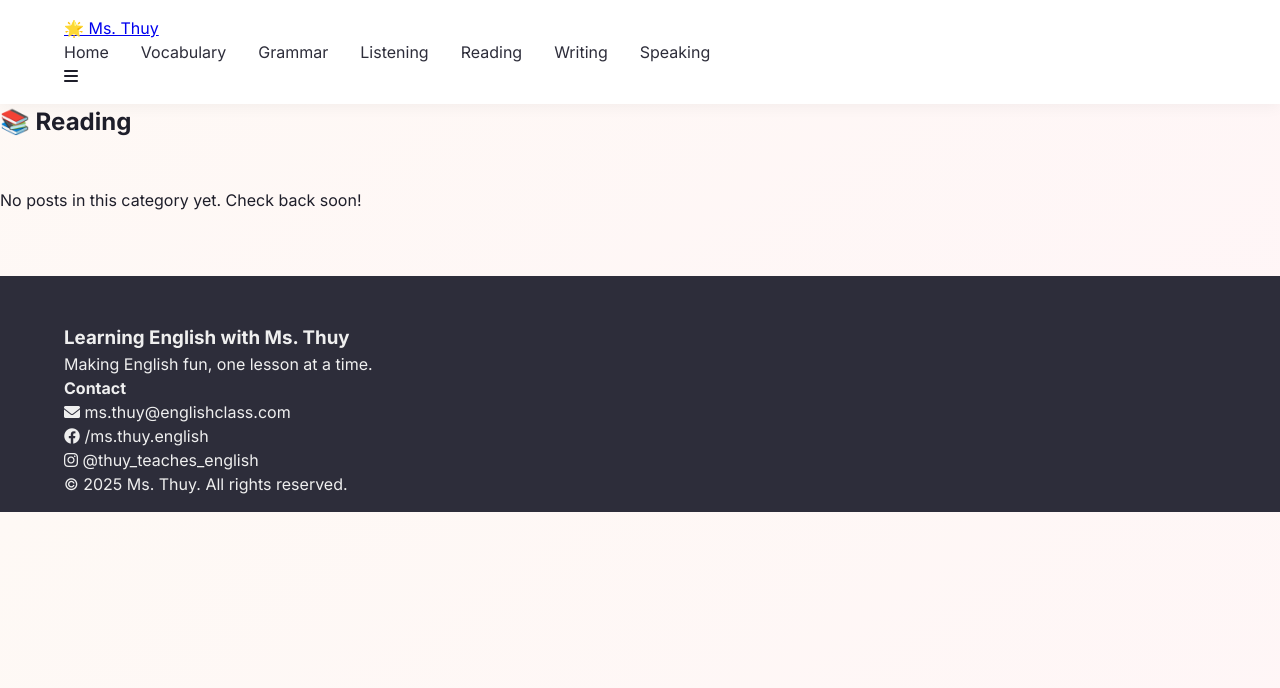
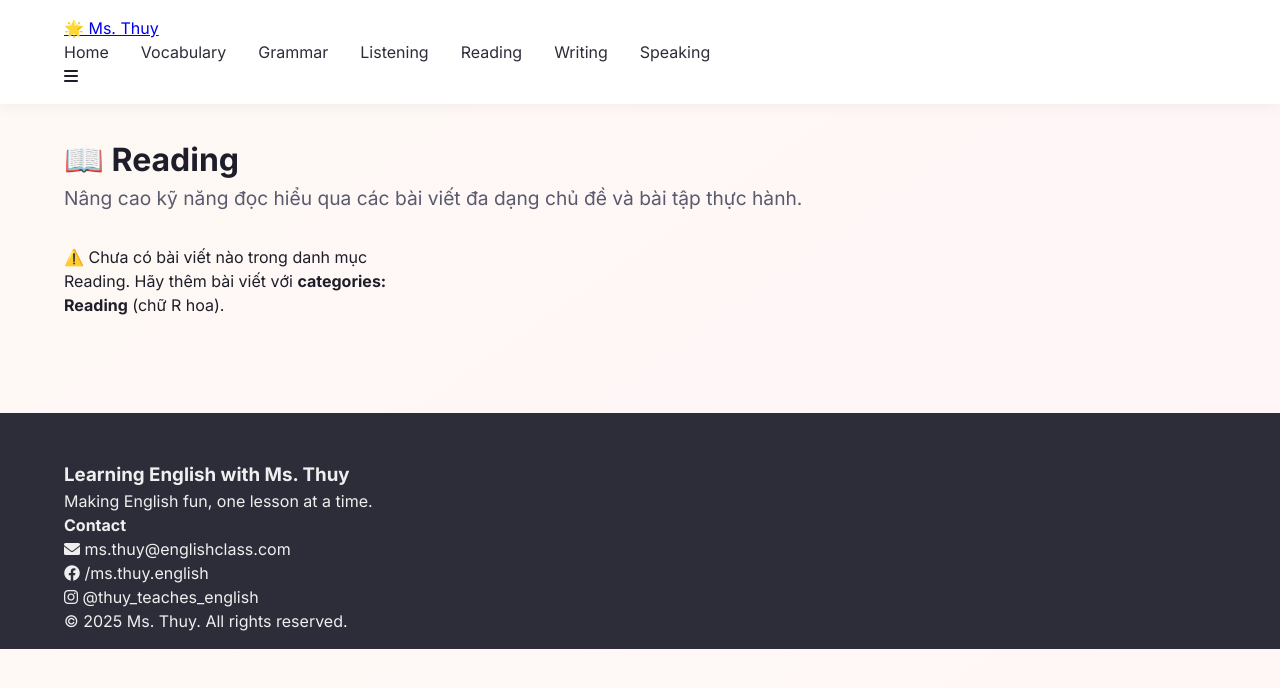
Before and after one commit to ms-thuy-classes/learn-with-ms-thuy, a Jekyll site: the page built from reading.html, in a window 1280 px wide. Shown: the top 688 px of the page. Built offline with Jekyll 4.4.1, drawn with Linux system fonts in a browser that asks for light colours.

Commit message:
Update reading.html

```diff
--- a/reading.html
+++ b/reading.html
@@ -1,5 +1,33 @@
 ---
-layout: category
-title: "Reading Lessons"
-cat: "Reading"
+layout: default
+title: Reading - Ms. Thuy
+cat: Reading
+permalink: /reading/
 ---
+
+<div class="container" style="max-width: 1200px; margin: 0 auto; padding: 2rem 1.5rem;">
+  <h1>📖 Reading</h1>
+  <p style="font-size: 1.2rem; color: #5a5a6e;">Nâng cao kỹ năng đọc hiểu qua các bài viết đa dạng chủ đề và bài tập thực hành.</p>
+
+  <div style="display: grid; grid-template-columns: repeat(auto-fill, minmax(300px, 1fr)); gap: 2rem; margin-top: 2rem;">
+    {% assign reading_posts = site.categories["Reading"] %}
+    {% if reading_posts.size > 0 %}
+      {% for post in reading_posts %}
+        <div style="background: white; border-radius: 16px; overflow: hidden; box-shadow: 0 4px 12px rgba(0,0,0,0.1); transition: transform 0.2s;">
+          {% if post.featured_image %}
+            <img src="{{ post.featured_image }}" alt="{{ post.title }}" style="width: 100%; height: 180px; object-fit: cover;">
+          {% endif %}
+          <div style="padding: 1.2rem;">
+            <span style="font-size: 0.75rem; color: #f5576c; text-transform: uppercase;">{{ post.categories | first }}</span>
+            <h3 style="margin: 0.5rem 0;"><a href="{{ post.url | relative_url }}" style="text-decoration: none; color: #1e1e2a;">{{ post.title }}</a></h3>
+            <p style="color: #666; font-size: 0.85rem;">{{ post.date | date: "%b %d, %Y" }}</p>
+            <p>{{ post.excerpt | strip_html | truncatewords: 20 }}</p>
+            <a href="{{ post.url | relative_url }}" style="display: inline-block; margin-top: 0.5rem; background: linear-gradient(135deg, #a18cd1, #fbc2eb); color: white; padding: 0.4rem 1rem; border-radius: 50px; text-decoration: none;">Đọc tiếp →</a>
+          </div>
+        </div>
+      {% endfor %}
+    {% else %}
+      <p>⚠️ Chưa có bài viết nào trong danh mục Reading. Hãy thêm bài viết với <strong>categories: Reading</strong> (chữ R hoa).</p>
+    {% endif %}
+  </div>
+</div>
```
